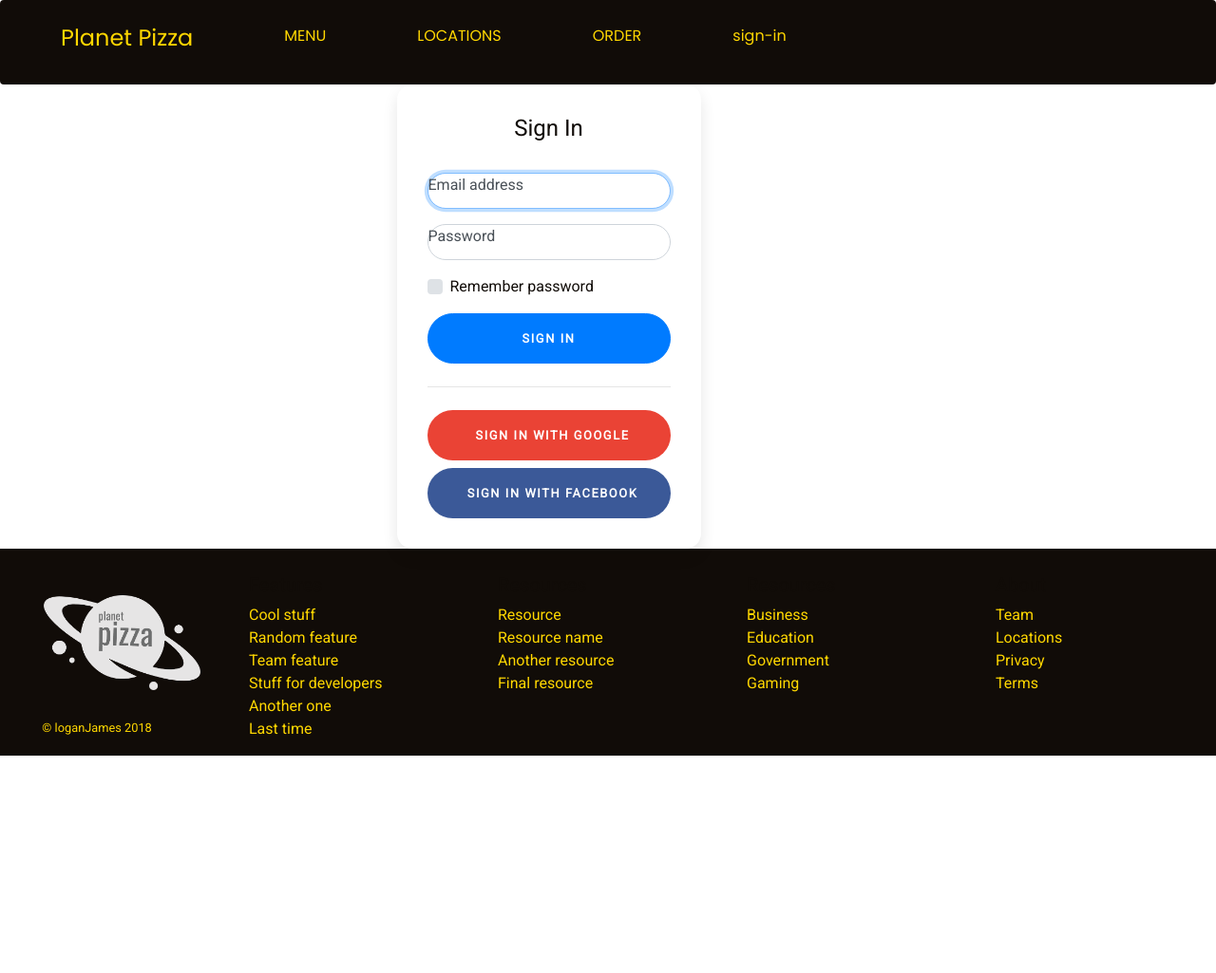
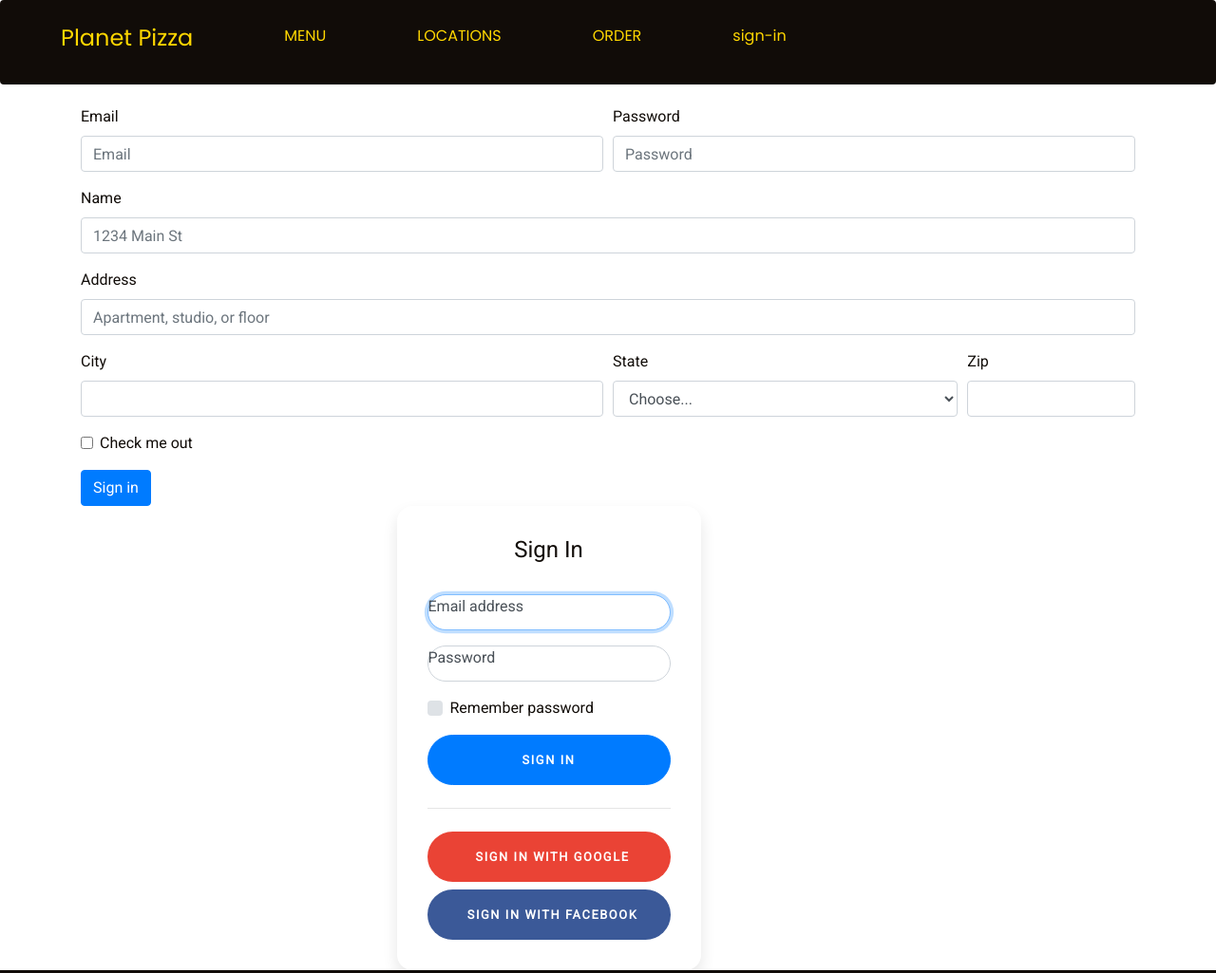
Before and after one commit to loganjames/loganjames.github.io, a plain HTML site: page planet-pizza/index3.html in a window 1280 px wide. Shown: the top 1025 px of the page at 95% size. Before the commit the page ends 800 px from the top, so only its background shows below. Drawn offline with nearby package versions, Linux system fonts and the light colour scheme; a script that the page names is missing; some icons are missing.

```diff
--- a/planet-pizza/css/style.css
+++ b/planet-pizza/css/style.css
@@ -315,3 +315,13 @@ form {
     color: white;
     background-color: #3b5998;
 }
+form {
+    margin-top: 10%;
+}
+.price {
+    color: darkgreen;
+}
+.price:hover {
+    color: white;
+    background-color: darkgreen;
+}
--- a/planet-pizza/index3.html
+++ b/planet-pizza/index3.html
@@ -42,11 +42,57 @@
         </ul>
     </div>
 </nav>
-
-<div class="container">
+<div class="container signup">
+    <form>
+    <div class="form-row">
+        <div class="form-group col-md-6">
+            <label for="inputEmail4">Email</label>
+            <input type="email" class="form-control" id="inputEmail4" placeholder="Email">
+        </div>
+        <div class="form-group col-md-6">
+            <label for="inputPassword4">Password</label>
+            <input type="password" class="form-control" id="inputPassword4" placeholder="Password">
+        </div>
+    </div>
+    <div class="form-group">
+        <label for="inputAddress">Name</label>
+        <input type="text" class="form-control" id="inputAddress" placeholder="1234 Main St">
+    </div>
+    <div class="form-group">
+        <label for="inputAddress2">Address</label>
+        <input type="text" class="form-control" id="inputAddress2" placeholder="Apartment, studio, or floor">
+    </div>
+    <div class="form-row">
+        <div class="form-group col-md-6">
+            <label for="inputCity">City</label>
+            <input type="text" class="form-control" id="inputCity">
+        </div>
+        <div class="form-group col-md-4">
+            <label for="inputState">State</label>
+            <select id="inputState" class="form-control">
+                <option selected>Choose...</option>
+                <option>...</option>
+            </select>
+        </div>
+        <div class="form-group col-md-2">
+            <label for="inputZip">Zip</label>
+            <input type="text" class="form-control" id="inputZip">
+        </div>
+    </div>
+    <div class="form-group">
+        <div class="form-check">
+            <input class="form-check-input" type="checkbox" id="gridCheck">
+            <label class="form-check-label" for="gridCheck">
+                Check me out
+            </label>
+        </div>
+    </div>
+    <button type="submit" class="btn btn-primary">Sign in</button>
+</form>
+<div class="signin">
     <div class="row">
         <div class="col-sm-9 col-md-7 col-lg-5 mx-auto">
-            <div class="card card-signin" style="margin-top: 20%;">
+            <div class="card card-signin">
                 <div class="card-body">
                     <h5 class="card-title text-center">Sign In</h5>
                     <form class="form-signin">
@@ -74,9 +120,9 @@
         </div>
     </div>
 </div>
-
+</div>
 <footer>
-    <div class="row"">
+    <div class="row">
         <div class="col-12 col-md">
             <img src="img/logo.png" alt="logo">
             <small class="d-block mb-3 text-muted text-center">&copy; loganJames 2018</small>
@@ -121,6 +167,8 @@
         </div>
     </div>
 </footer>
+
+
 <!-- Optional JavaScript -->
 <!-- jQuery first, then Popper.js, then Bootstrap JS -->
 
```
